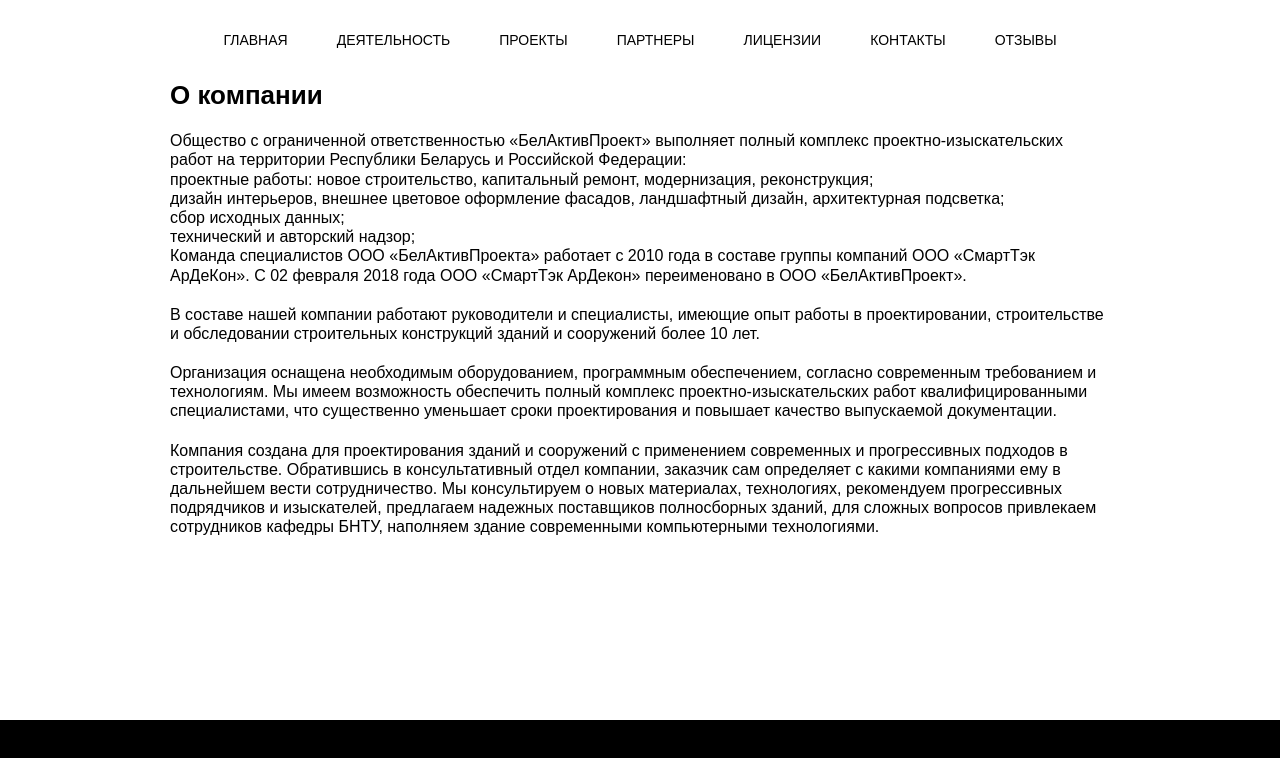
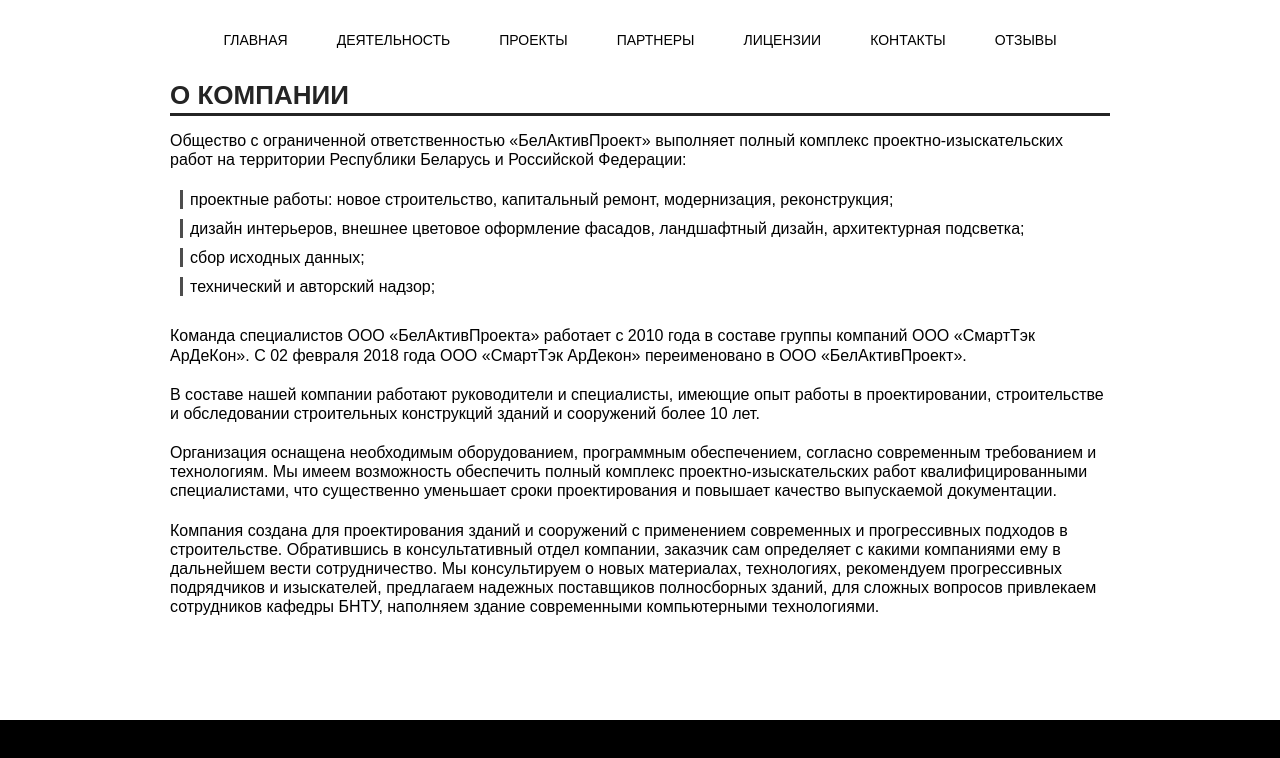
Before and after one commit to IvanKubrick/BelActiveProject, a website: page src/about.html in a window 1280 px wide. Drawn offline with nearby package versions, Linux system fonts and the light colour scheme; files that its build step writes are made by us from their sources.

Commit message:
update about page

```diff
--- a/src/about.html
+++ b/src/about.html
@@ -55,7 +55,7 @@
         <main class="about">
             <div class="main-wrapper">
                 <h1 class="section-title">О компании</h1>
-                <p class="about-text">
+                <p class="about__text">
                     Общество с ограниченной ответственностью «БелАктивПроект» выполняет полный комплекс проектно-изыскательских работ на территории Республики Беларусь и Российской Федерации:
                 </p>
                 <ul class="about__list">
--- a/src/scss/blocks/about.scss
+++ b/src/scss/blocks/about.scss
@@ -1,3 +1,22 @@
 .about__text {
     margin-bottom: 20px;
 }
+
+.about__list {
+    margin-bottom: 30px;
+}
+
+.about__item {
+    position: relative;
+    margin-bottom: 10px;
+    padding-left: 20px;
+
+    &:before {
+        content: "";
+        position: absolute;
+        left: 10px;
+        width: 3px;
+        height: 100%;
+        background-color: $grey;
+    }
+}
--- a/src/scss/scaffolding.scss
+++ b/src/scss/scaffolding.scss
@@ -32,6 +32,19 @@
 }
 
 .section-title {
+    position: relative;
     font-size: 26px;
     margin-bottom: 20px;
+    text-transform: uppercase;
+    color: $dark-grey;
+
+    &:after {
+        content: "";
+        position: absolute;
+        left: 0;
+        bottom: -5px;
+        width: 100%;
+        height: 3px;
+        background-color: $dark-grey;
+    }
 }
```
